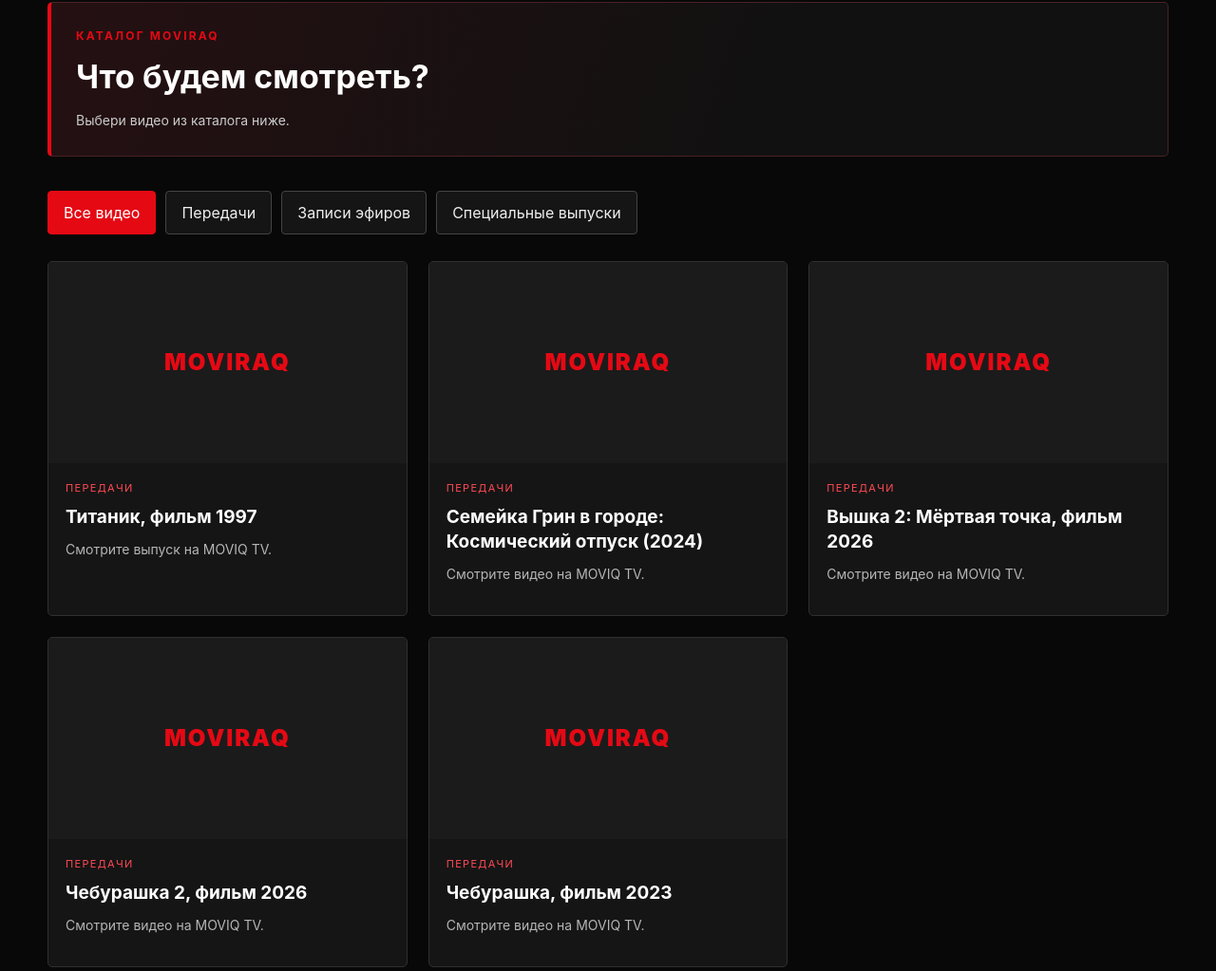
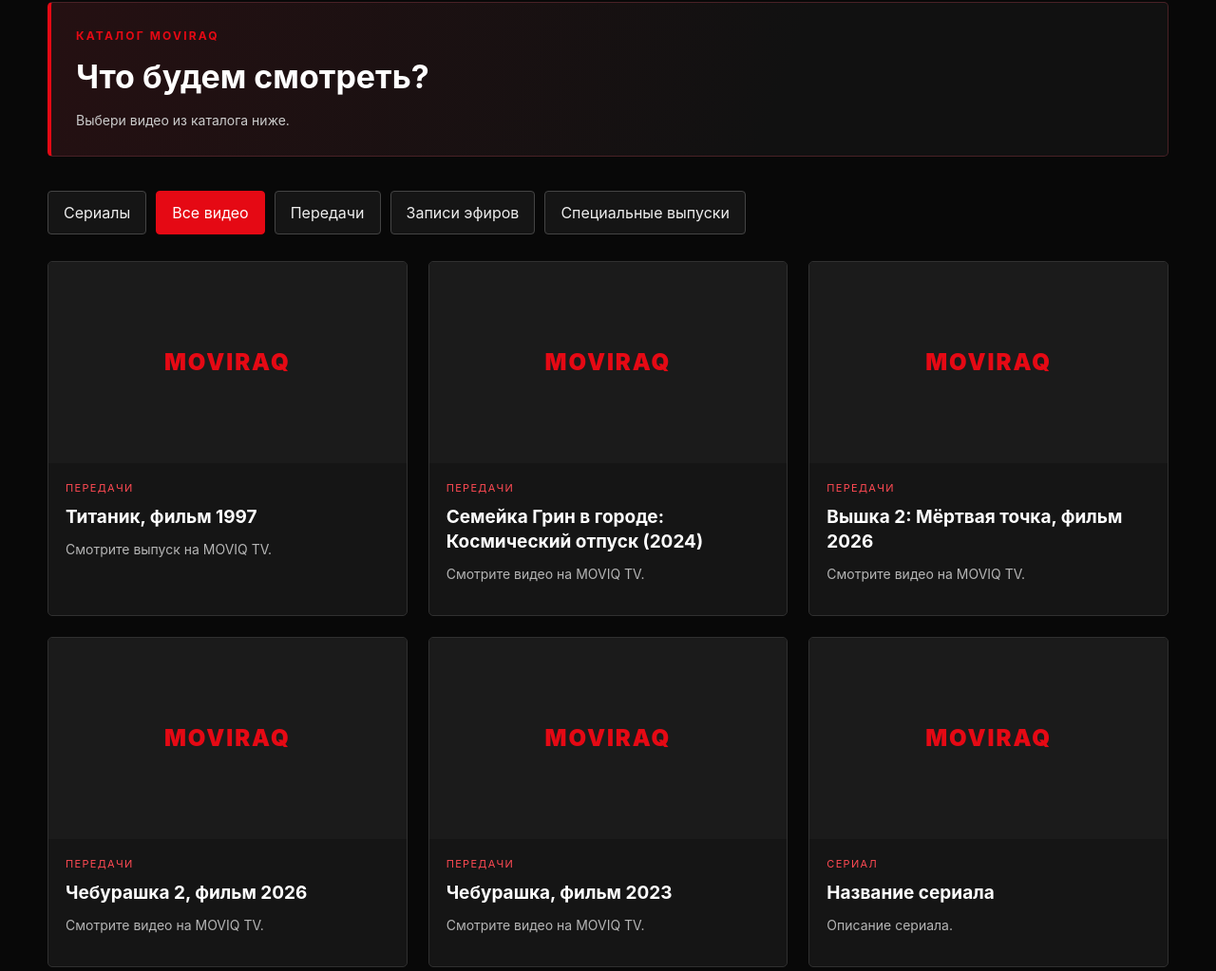
Before and after one commit to zakri281/moviq-tv281, a plain HTML site: page videos.html in a window 1280 px wide. Shown: the part 498-1521 px from the top of the page at 95% size. Drawn offline with Linux system fonts and the light colour scheme.

Commit message:
Update videos.html

```diff
--- a/videos.html
+++ b/videos.html
@@ -302,6 +302,7 @@
     </section>
 
     <div class="archive-filters" aria-label="Категории видео">
+      <button class="archive-filter" data-category="series">Сериалы</button>
       <button class="archive-filter active" data-category="all">Все видео</button>
       <button class="archive-filter" data-category="programs">Передачи</button>
       <button class="archive-filter" data-category="broadcasts">Записи эфиров</button>
@@ -326,6 +327,7 @@
     const empty = document.getElementById('archive-empty');
     const filterButtons = [...document.querySelectorAll('.archive-filter')];
     let videos = [];
+    let series = [];
     let selectedCategory = 'all';
 
     const categoryNames = {
@@ -334,11 +336,23 @@
       specials: 'Специальные выпуски'
     };
 
+
 function renderVideos() {
-      const filtered = videos.filter(video =>
+  const movieCards = videos
+    .filter(video =>
       video.published === true &&
       (selectedCategory === 'all' || video.category === selectedCategory)
-      );
+    )
+    .map(video => ({ ...video, itemType: 'movie' }));
+
+  const seriesCards = series
+    .filter(item =>
+      item.published === true &&
+      (selectedCategory === 'all' || selectedCategory === 'series')
+    )
+    .map(item => ({ ...item, itemType: 'series' }));
+
+  const filtered = [...movieCards, ...seriesCards];
 
   grid.replaceChildren();
   empty.hidden = filtered.length > 0;
@@ -346,14 +360,19 @@
   filtered.forEach(video => {
     const card = document.createElement('a');
     card.className = 'archive-card';
-        card.href = 'video.html?id=' + encodeURIComponent(video.id);
+
+    card.href = video.itemType === 'series'
+      ? 'series.html?id=' + encodeURIComponent(video.id)
+      : 'video.html?id=' + encodeURIComponent(video.id);
 
     const cover = document.createElement('div');
     cover.className = 'archive-cover';
 
-        if (video.cover || video.thumbnail) {
+    const imageUrl = video.cover || video.thumbnail || video.poster;
+
+    if (imageUrl) {
       const img = document.createElement('img');
-          img.src = video.cover || video.thumbnail;
+      img.src = imageUrl;
       img.alt = '';
       img.loading = 'lazy';
       img.onerror = () => {
@@ -376,7 +395,9 @@
 
     const category = document.createElement('div');
     category.className = 'archive-category';
-        category.textContent = categoryNames[video.category] || 'Видео';
+    category.textContent = video.itemType === 'series'
+      ? 'Сериал'
+      : (categoryNames[video.category] || 'Видео');
 
     const title = document.createElement('h2');
     title.textContent = video.title;
@@ -389,6 +410,7 @@
     grid.append(card);
   });
 }
+
 
     filterButtons.forEach(button => {
       button.addEventListener('click', () => {
@@ -403,26 +425,41 @@
     const params = new URLSearchParams(window.location.search);
     const requestedCategory = params.get('category');
 
-    fetch('videos.json')
-      .then(response => {
-        if (!response.ok) throw new Error('Не удалось загрузить каталог');
+
+Promise.all([
+  fetch('videos.json').then(response => {
+    if (!response.ok) throw new Error('Не удалось загрузить каталог видео');
+    return response.json();
+  }),
+  fetch('series.json').then(response => {
+    if (!response.ok) throw new Error('Не удалось загрузить каталог сериалов');
     return response.json();
   })
-      .then(data => {
-        videos = Array.isArray(data.videos) ? data.videos : [];
-        console.log('MOVIRAQ: загружено видео:', videos.length, videos);
+])
+  .then(([videoData, seriesData]) => {
+    videos = Array.isArray(videoData.videos) ? videoData.videos : [];
+    series = Array.isArray(seriesData.series) ? seriesData.series : [];
 
-        if (requestedCategory === 'programs') selectedCategory = 'programs';
+    if (requestedCategory === 'programs') {
+      selectedCategory = 'programs';
+    } else if (requestedCategory === 'series') {
+      selectedCategory = 'series';
+    }
 
     filterButtons.forEach(item =>
-          item.classList.toggle('active', item.dataset.category === selectedCategory)
+      item.classList.toggle(
+        'active',
+        item.dataset.category === selectedCategory
+      )
     );
 
     renderVideos();
   })
-      .catch(() => {
+  .catch(error => {
+    console.error('Ошибка загрузки MOVIRAQ:', error);
     grid.replaceChildren();
     empty.hidden = false;
+    empty.textContent = 'Не удалось загрузить каталог. Проверьте videos.json и series.json.';
   });
   </script>
 </body>
```
Lines whose indentation alone changed are shown as unchanged.
